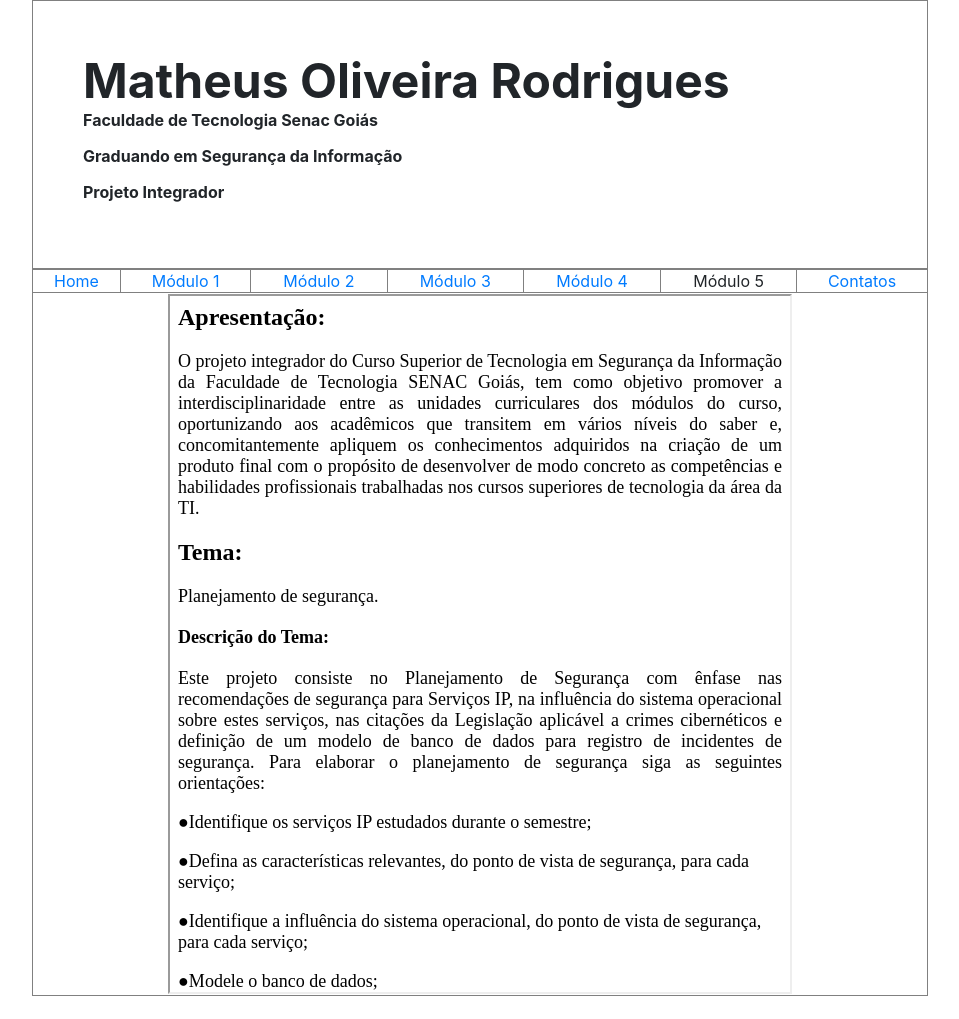
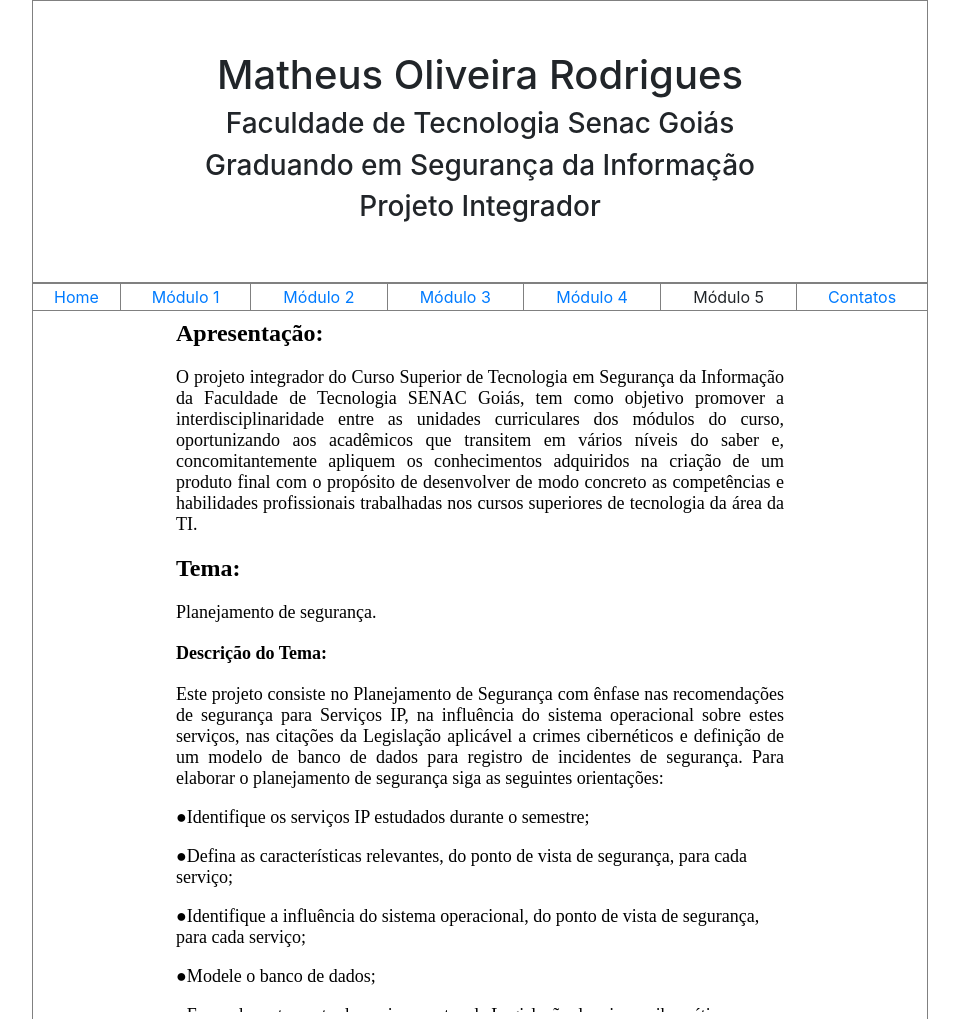
Before and after one commit to matheus-or/site-projeto-integrador, a plain HTML site: page site/index.html in a window 1280 px wide. Shown: the whole page, without its empty margins (160-1119 px from the left). Before the commit the page ends 996 px from the top, so only its background shows below. Drawn offline with nearby package versions, Linux system fonts and the light colour scheme.

Commit message:
Update index.html

```diff
--- a/site/index.html
+++ b/site/index.html
@@ -1,3 +1,4 @@
+<!DOCTYPE html>
 <html>
 
 <head>
@@ -7,18 +8,16 @@
 	<script src="https://ajax.googleapis.com/ajax/libs/jquery/3.3.1/jquery.min.js"></script>
 	<script src="https://cdnjs.cloudflare.com/ajax/libs/popper.js/1.14.7/umd/popper.min.js"></script>
 	<script src="https://maxcdn.bootstrapcdn.com/bootstrap/4.3.1/js/bootstrap.min.js"></script>
-	<title>Projeto Integrador-Matheus Oliveira Rodrigues</title>
+	<title>Projeto Integrador - Matheus Oliveira Rodrigues</title>
 </head>
 
 <body>
 	<table cellpadding="50" border="1" width="70%" align="center">
 		<th colspan="6" align="center">
-			<font size="7">Matheus Oliveira Rodrigues</font>
-			<font size="3">
-				<p>Faculdade de Tecnologia Senac Goiás</p>
-				<p>Graduando em Segurança da Informação</p>
-				<p>Projeto Integrador</p>
-			</font>
+			<h1 class="text-center">Matheus Oliveira Rodrigues</h1>
+			<h3 class="text-center">Faculdade de Tecnologia Senac Goiás</h3>
+			<h3 class="text-center">Graduando em Segurança da Informação</h3>
+			<h3 class="text-center">Projeto Integrador</h3>
 		</th>
 	</table>
 	<table border="1" width="70%" align="center">
@@ -32,8 +31,9 @@
 			<td align="center"><a href="contatos.html" target="iframex">Contatos</a></td>
 		</tr>
 		<tr>
-			<td align="center" rowspan="8" colspan="7"><iframe name="iframex" id="iframex" src="home.html" width="70%" height="700"
-				 frameborder="10" scrolling="yes">lol</iframe></td>
+			<td align="center" rowspan="8" colspan="7">
+				<iframe name="iframex" id="iframex" src="home.html" width="70%" height="700" frameborder="10" scrolling="yes" style="border:none"/>
+			</td>
 		</tr>
 	</table>
 </body>
```
